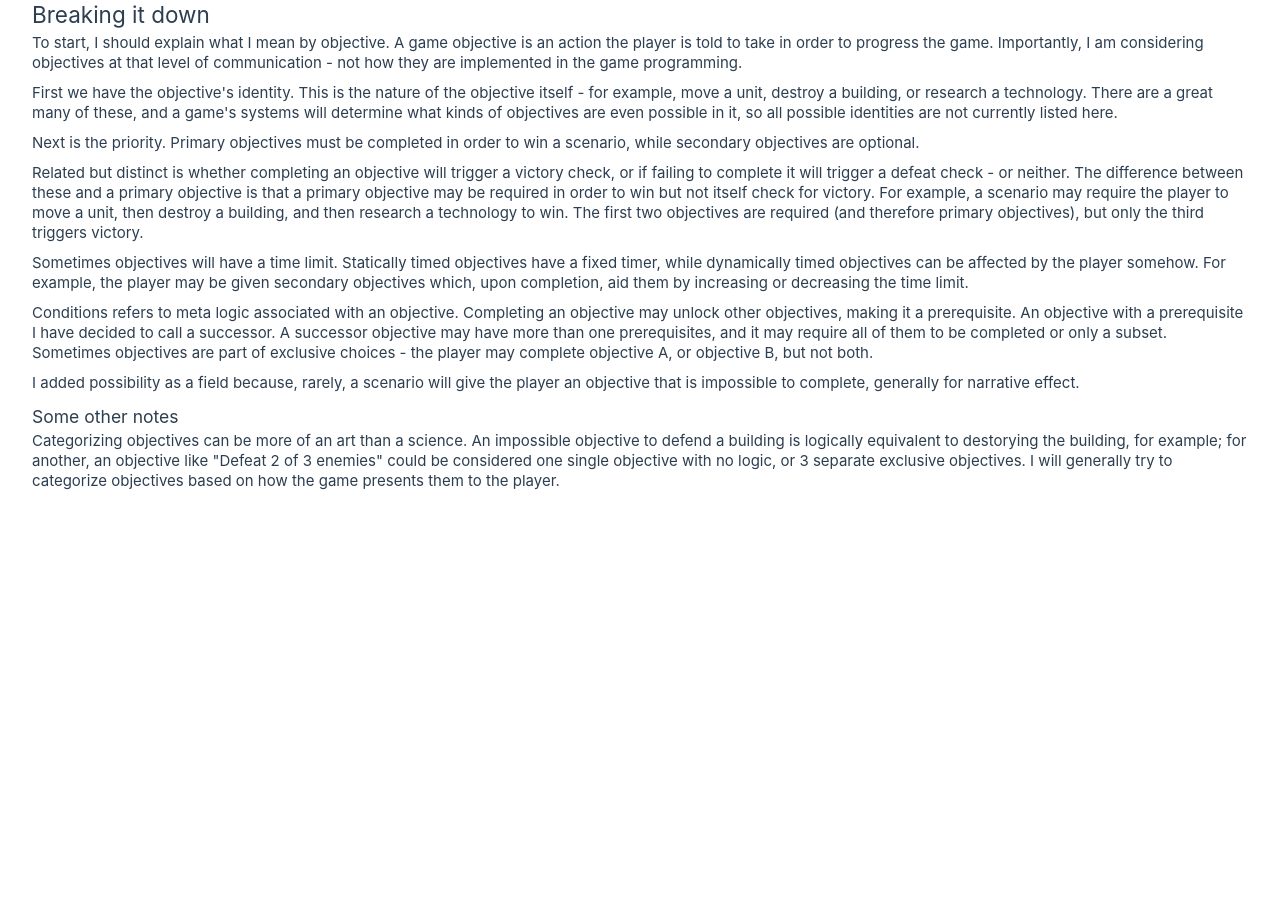
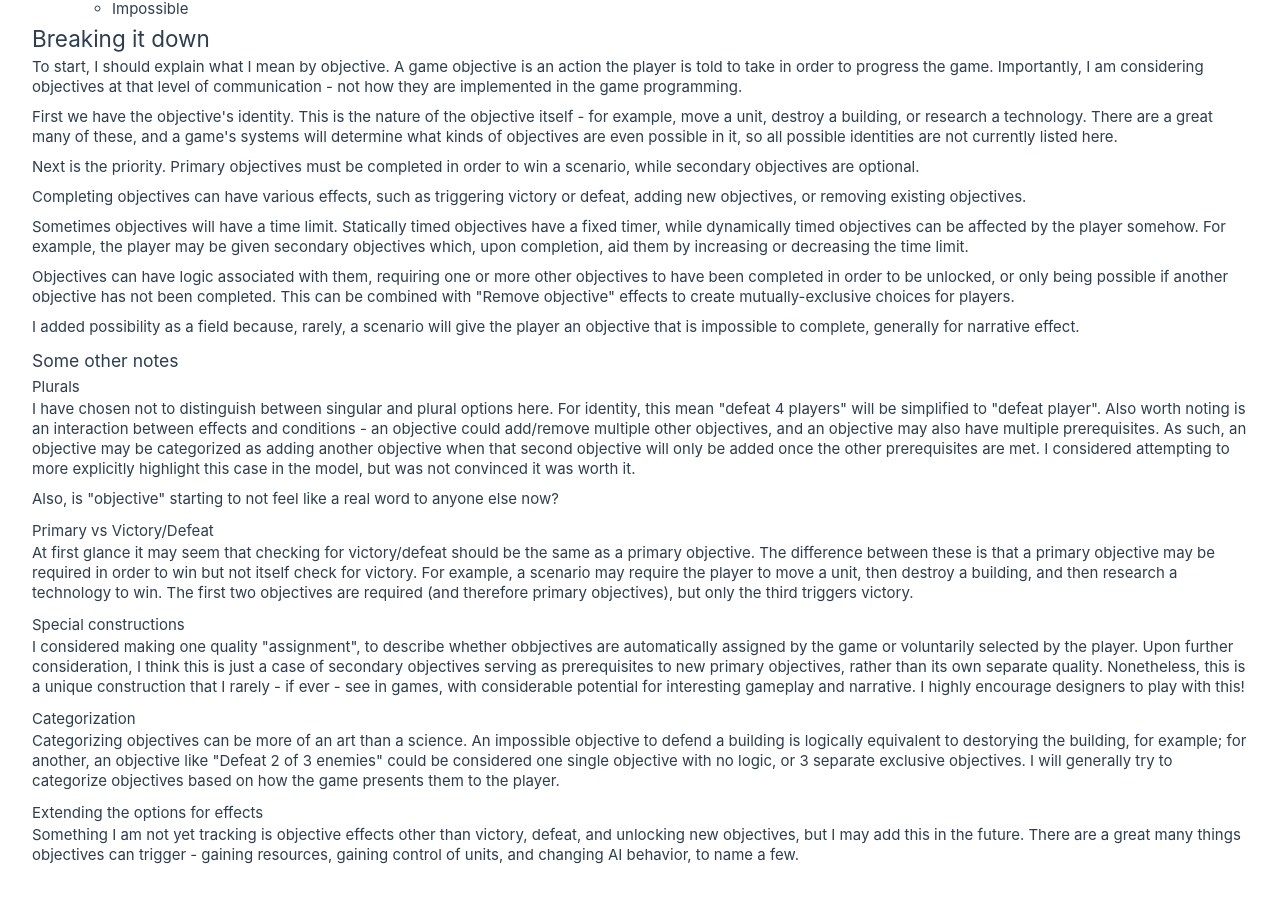
Before and after one commit to maedross/campaign-design, a Vue app: page / in a window 1280 px wide. Shown: the part 745-1648 px from the top of the page. Before the commit the page ends 1278 px from the top, so only its background shows below. Built offline with nearby package versions, Linux system fonts and the light colour scheme; the HTML template or start-up script is replaced by a standard one.

Commit message:
General model updates, moved/added notes

```diff
--- a/src/views/ModelView.vue
+++ b/src/views/ModelView.vue
@@ -16,11 +16,13 @@
         <li>Primary</li>
         <li>Secondary</li>
       </ul>
-      <li>Victory/Defeat</li>
+      <li>Effects</li>
       <ul>
         <li>None</li>
         <li>Victory</li>
         <li>Defeat</li>
+        <li>Add objective</li>
+        <li>Remove objective</li>
       </ul>
       <li>Time limit</li>
       <ul>
@@ -31,8 +33,7 @@
       <li>Conditions</li>
       <ul>
         <li>None</li>
-        <li>Prerequisite</li>
-        <li>Successor</li>
+        <li>Prerequisites</li>
         <li>Exclusive</li>
       </ul>
       <li>Possibility</li>
@@ -58,12 +59,8 @@
       secondary objectives are optional.
     </p>
     <p>
-      Related but distinct is whether completing an objective will trigger a victory check, or if
-      failing to complete it will trigger a defeat check - or neither. The difference between these
-      and a primary objective is that a primary objective may be required in order to win but not
-      itself check for victory. For example, a scenario may require the player to move a unit, then
-      destroy a building, and then research a technology to win. The first two objectives are
-      required (and therefore primary objectives), but only the third triggers victory.
+      Completing objectives can have various effects, such as triggering victory or defeat, adding
+      new objectives, or removing existing objectives.
     </p>
     <p>
       Sometimes objectives will have a time limit. Statically timed objectives have a fixed timer,
@@ -72,23 +69,60 @@
       decreasing the time limit.
     </p>
     <p>
-      Conditions refers to meta logic associated with an objective. Completing an objective may
-      unlock other objectives, making it a prerequisite. An objective with a prerequisite I have
-      decided to call a successor. A successor objective may have more than one prerequisites, and
-      it may require all of them to be completed or only a subset. Sometimes objectives are part of
-      exclusive choices - the player may complete objective A, or objective B, but not both.
+      Objectives can have logic associated with them, requiring one or more other objectives to have
+      been completed in order to be unlocked, or only being possible if another objective has not
+      been completed. This can be combined with "Remove objective" effects to create
+      mutually-exclusive choices for players.
     </p>
     <p>
       I added possibility as a field because, rarely, a scenario will give the player an objective
       that is impossible to complete, generally for narrative effect.
     </p>
+
     <h3>Some other notes</h3>
+    <h4>Plurals</h4>
+    <p>
+      I have chosen not to distinguish between singular and plural options here. For identity, this
+      mean "defeat 4 players" will be simplified to "defeat player". Also worth noting is an
+      interaction between effects and conditions - an objective could add/remove multiple other
+      objectives, and an objective may also have multiple prerequisites. As such, an objective may
+      be categorized as adding another objective when that second objective will only be added once
+      the other prerequisites are met. I considered attempting to more explicitly highlight this
+      case in the model, but was not convinced it was worth it.
+    </p>
+    <p>Also, is "objective" starting to not feel like a real word to anyone else now?</p>
+    <h4>Primary vs Victory/Defeat</h4>
+    <p>
+      At first glance it may seem that checking for victory/defeat should be the same as a primary
+      objective. The difference between these is that a primary objective may be required in order
+      to win but not itself check for victory. For example, a scenario may require the player to
+      move a unit, then destroy a building, and then research a technology to win. The first two
+      objectives are required (and therefore primary objectives), but only the third triggers
+      victory.
+    </p>
+    <h4>Special constructions</h4>
+    <p>
+      I considered making one quality "assignment", to describe whether obbjectives are
+      automatically assigned by the game or voluntarily selected by the player. Upon further
+      consideration, I think this is just a case of secondary objectives serving as prerequisites to
+      new primary objectives, rather than its own separate quality. Nonetheless, this is a unique
+      construction that I rarely - if ever - see in games, with considerable potential for
+      interesting gameplay and narrative. I highly encourage designers to play with this!
+    </p>
+    <h4>Categorization</h4>
     <p>
       Categorizing objectives can be more of an art than a science. An impossible objective to
       defend a building is logically equivalent to destorying the building, for example; for
       another, an objective like "Defeat 2 of 3 enemies" could be considered one single objective
       with no logic, or 3 separate exclusive objectives. I will generally try to categorize
       objectives based on how the game presents them to the player.
+    </p>
+    <h4>Extending the options for effects</h4>
+    <p>
+      Something I am not yet tracking is objective effects other than victory, defeat, and unlocking
+      new objectives, but I may add this in the future. There are a great many things objectives can
+      trigger - gaining resources, gaining control of units, and changing AI behavior, to name a
+      few.
     </p>
   </main>
 </template>
```
